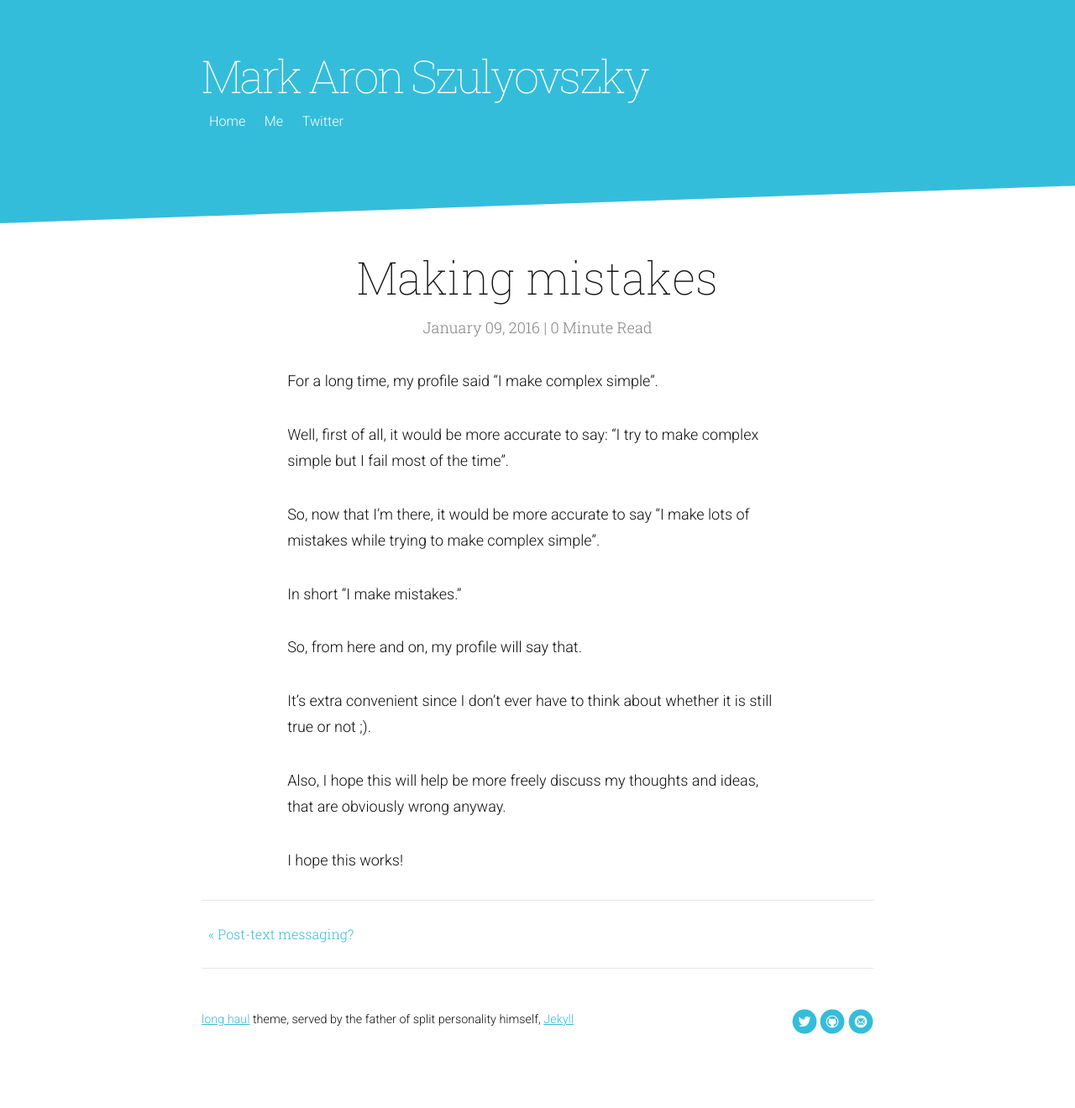
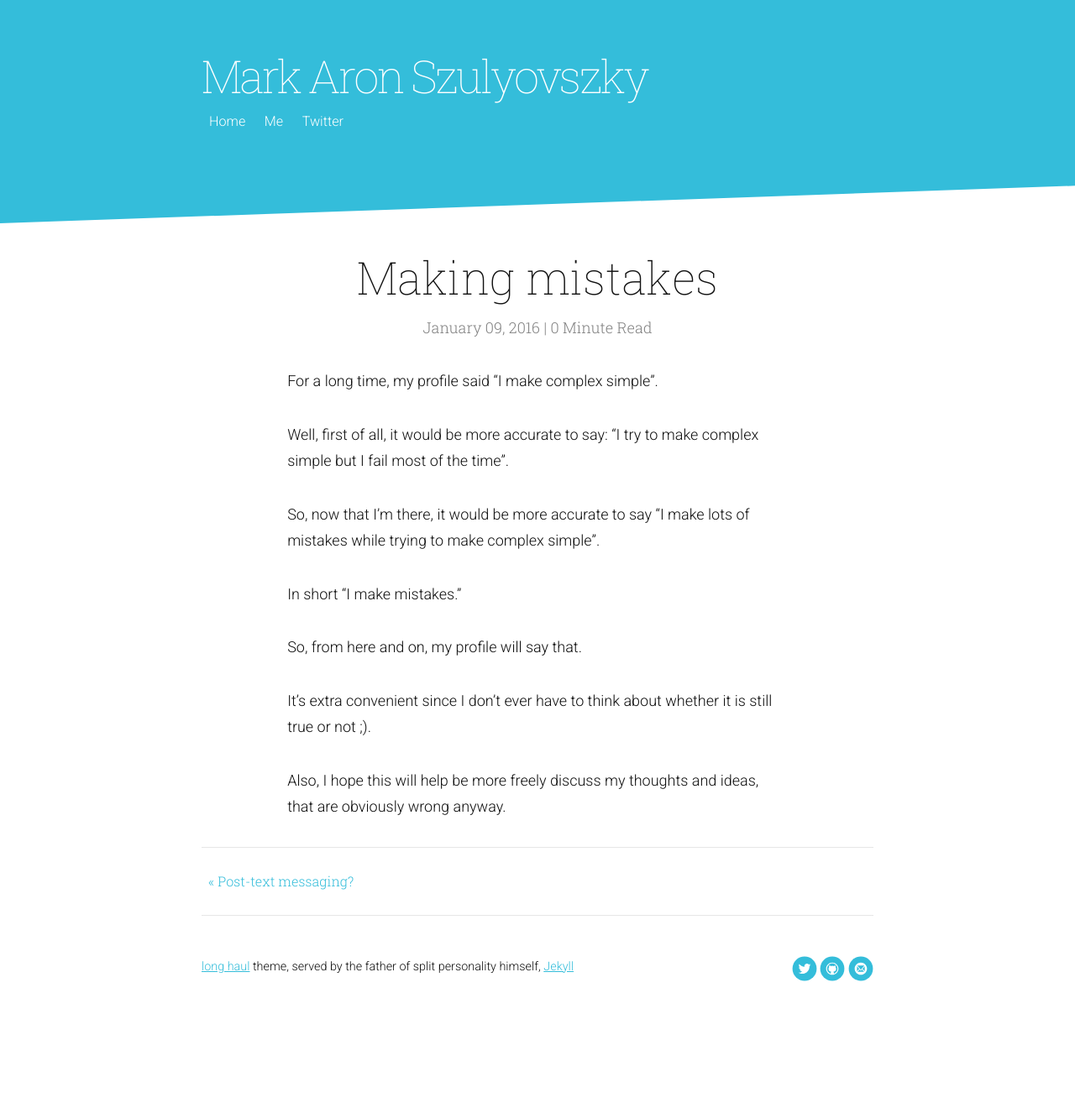
Before and after one commit to almostintuitive/itchingpixels.github.io, a Jekyll site: the page built from _posts/2016-01-09-making-mistakes.markdown, in a window 1280 px wide. Shown: the whole page at 84% size. Built offline with Jekyll 4.4.1, drawn with Linux system fonts in a browser that asks for light colours; nearby versions of some CDN libraries; after the commit the page ends 1257 px from its top, so only the background shows below that.

Commit message:
removed redundant last sentence from "making mistakes"

```diff
--- a/_posts/2016-01-09-making-mistakes.markdown
+++ b/_posts/2016-01-09-making-mistakes.markdown
@@ -20,5 +20,3 @@ It’s extra convenient since I don’t ever have to think about whether it is s
 
 
 Also, I hope this will help be more freely discuss my thoughts and ideas, that are obviously wrong anyway.
-
-I hope this works!
```
